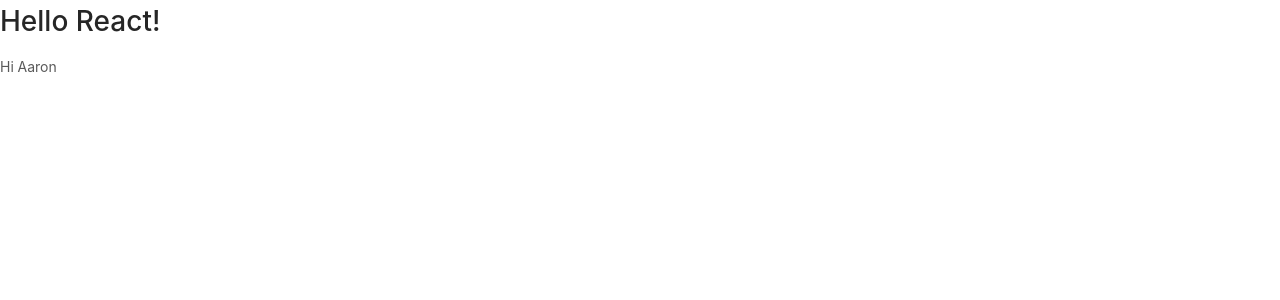
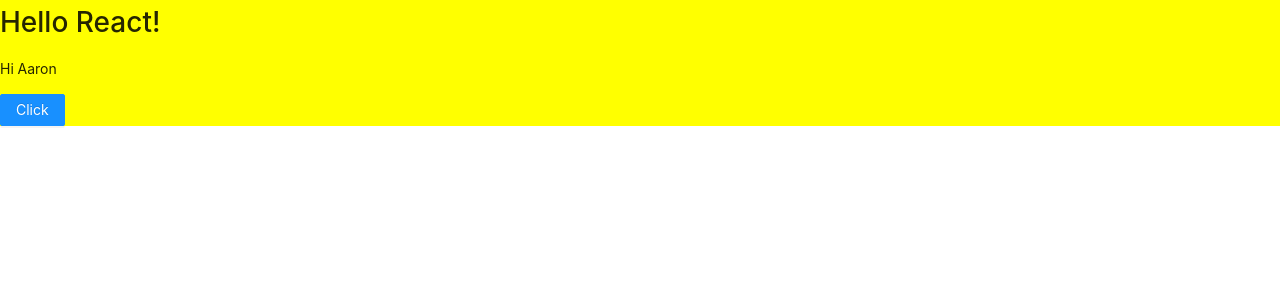
Before and after one commit to yihaimen/TBMicroService, a React app: page / in a window 1280 px wide. Shown: the top 300 px of the page. Built offline with nearby package versions, Linux system fonts and the light colour scheme.

Commit message:
chore: update develop env

```diff
--- a/babel.config.json
+++ b/babel.config.json
@@ -1,4 +1,4 @@
 {
   "presets": [["@babel/preset-env", {"useBuiltIns": "usage", "corejs": 3}], "@babel/preset-react", "@babel/preset-typescript"],
-  "plugins": []
+  "plugins": [["import", { "libraryName": "antd", "style": true }]]
 }
--- a/src/index.less
+++ b/src/index.less
@@ -1,8 +1,4 @@
-// @import '~antd/dist/antd.less';
-.App {
-  background-color: blue;
+@import '~antd/dist/antd.less';
+#root {
+  background-color: yellow;
 }
-
-#root {
-  background-color: brown;
-}
--- a/src/index.tsx
+++ b/src/index.tsx
@@ -1,11 +1,13 @@
+import { Button } from 'antd';
 import React from 'react';
 import ReactDOM from 'react-dom';
 import './index.less';
 
 ReactDOM.render(
-  <div className="App">
+  <div>
     <h1>Hello React!</h1>
     <p>Hi Aaron</p>
+    <Button type="primary">Click</Button>
   </div>,
   document.getElementById('root'),
 );
--- a/webpack.config.js
+++ b/webpack.config.js
@@ -21,7 +21,7 @@
     contentBase: path.join(__dirname, 'dist'),
     compress: true,
     watchContentBase: true,
-    host: 'localhost',
+    host: '0.0.0.0',
     port: 8081,
     hot: true,
     open: true,
@@ -57,12 +57,6 @@
           reuseExistingChunk: true,
           name: 'default',
         },
-        styles: {
-          name: 'styles',
-          test: /\.css$/,
-          chunks: 'all',
-          enforce: true,
-        },
       },
     },
   },
@@ -85,6 +79,7 @@
               // you can specify a publicPath here
               // by default it uses publicPath in webpackOptions.output
               publicPath: '/',
+              esModule: true,
               hmr: !env.production,
             },
           },
@@ -92,7 +87,7 @@
             loader: 'css-loader',
             options: {
               importLoaders: 1,
-              modules: true,
+              sourceMap: !env.production,
             },
           },
           {
@@ -101,11 +96,13 @@
               sourceMap: !env.production,
             },
           },
-          { loader: 'resolve-url-loader' },
           {
             loader: 'less-loader',
             options: {
               sourceMap: !env.production,
+              lessOptions: {
+                javascriptEnabled: true,
+              },
             },
           },
         ],
@@ -133,8 +130,8 @@
     new ExtractCssChunks({
       // Options similar to the same options in webpackOptions.output
       // all options are optional
-      filename: env.production ? '[name].[hash].css' : '[name].css',
-      chunkFilename: env.production ? '[id].[hash].css' : '[id].css',
+      filename: env.production ? '[name].[hash:5].css' : '[name].css',
+      chunkFilename: env.production ? '[id].[hash:5].css' : '[id].css',
       ignoreOrder: false, // Enable to remove warnings about conflicting order
     }),
     new HtmlWebpackPlugin({ template: './public/index.html', title: 'TBMicroServices' }),
```
Also changed, not shown: package.json (+2 -7 lines), 2 other files (tests, documents, lock files or other folders).
